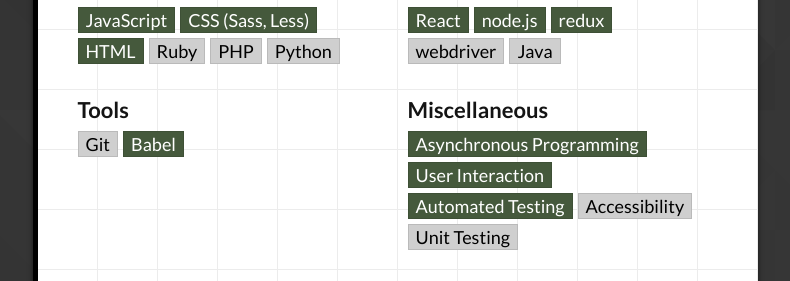
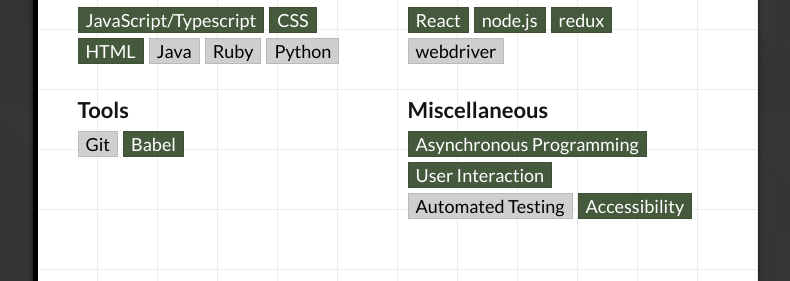
Before and after one commit to aarongloege/aarongloege.github.io, a website: page index.html in a window 1280 px wide. Shown: the part 730-1011 px from the top of the page, without its empty margins (245-1035 px from the left). Drawn offline with Linux system fonts and the light colour scheme.

Commit message:
Update index.html

```diff
--- a/index.html
+++ b/index.html
@@ -16,7 +16,7 @@
     </section>
     <section class="verticalRythm">
         <p>Hi, I'm Aaron. Thanks for stopping by.</p>
-        <p>I'm a senior software engineer currently working at <a href="https://airbnb.com/" title="Airbnb" target="_blank">Airbnb</a> in San Francisco, CA. I have over 13 years of experience developing interactive JavaScript client-side applications for both desktop and mobile devices. I have planned and built large scale isomorphic applications, architected automated development and deployment procedures, and implemented fully accessible interactive UI’s. I am self-motivated, highly adaptive, and thrive in small and large team environments.</p>
+        <p>I'm a senior software engineer currently working at <a href="https://airbnb.com/" title="Airbnb" target="_blank">Airbnb</a> in San Francisco, CA. I have over 14 years of experience developing interactive JavaScript client-side applications for both desktop and mobile devices. I have planned and built large scale isomorphic applications, architected automated development and deployment procedures, and implemented fully accessible interactive UI’s. I am self-motivated, highly adaptive, and thrive in small and large team environments.</p>
         <p>I hold an A.A. in Visual Communications from Brown College where I started in visual arts and moved into software engineering. I am currently working towards a Bachelor's in Electrical Engineering.</p>
         <p>In my free time, I enjoy traveling, cooking, 日本語を勉強すて, and studiando italiano.</p>
     </section>
@@ -26,11 +26,11 @@
             <div class="verticalRythm grid-col grid-col_6">
                 <h3 class="heading heading_3 verticalRythm_sm">Languages</h3>
                 <ul class="clearfix">
-                    <li class="skill skill_proficient">JavaScript</li>
-                    <li class="skill skill_proficient">CSS (Sass, Less)</li>
+                    <li class="skill skill_proficient">JavaScript/Typescript</li>
+                    <li class="skill skill_proficient">CSS</li>
                     <li class="skill skill_proficient">HTML</li>
+                    <li class="skill">Java</li>
                     <li class="skill">Ruby</li>
-                    <li class="skill">PHP</li>
                     <li class="skill">Python</li>
                 </ul>
             </div>
@@ -41,7 +41,6 @@
                     <li class="skill skill_proficient">node.js</li>
                     <li class="skill skill_proficient">redux</li>
                     <li class="skill">webdriver</li>
-                    <li class="skill">Java</li>
                 </ul>
             </div>
             <div class="verticalRythm grid-col grid-col_6">
@@ -56,9 +55,8 @@
                 <ul class="clearfix">
                     <li class="skill skill_proficient">Asynchronous Programming</li>
                     <li class="skill skill_proficient">User Interaction</li>
-                    <li class="skill skill_proficient">Automated Testing</li>
-                    <li class="skill">Accessibility</li>
-                    <li class="skill">Unit Testing</li>
+                    <li class="skill">Automated Testing</li>
+                    <li class="skill skill_proficient">Accessibility</li>
                 </ul>
             </div>
         </div>
```
